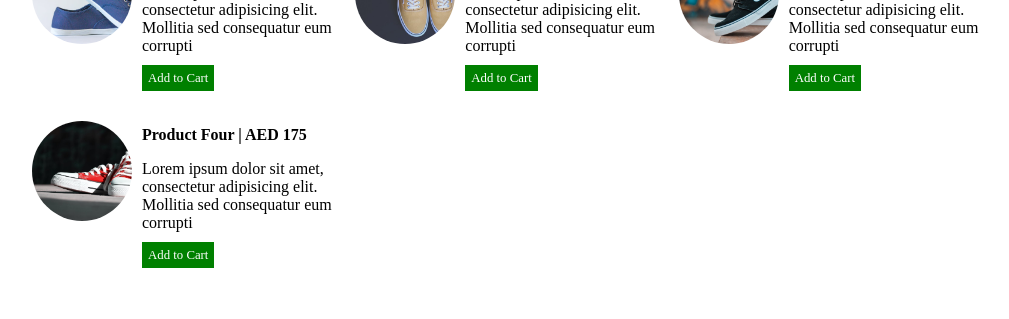
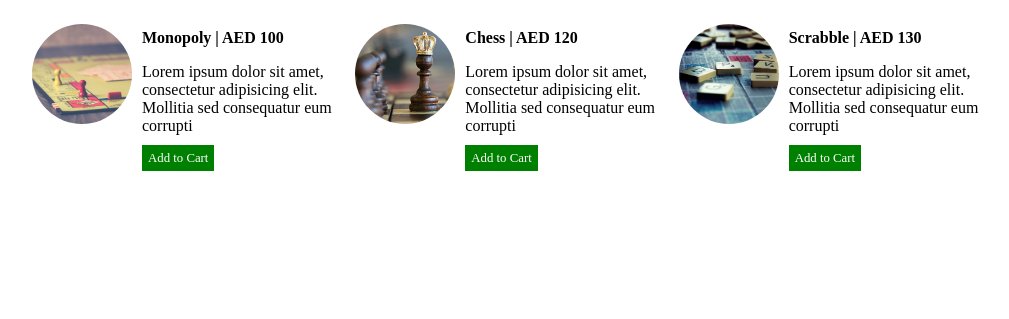
Before and after one commit to sunil-mnair/flask-shopping-cart, a Flask app: page /add_to_cart/1 in a window 1280 px wide. Shown: the part 481-800 px from the top of the page, without its empty margins (128-1137 px from the left). Run offline with Flask 2, Linux system fonts and the light colour scheme; data comes from the database, SQL or seed files in the repository.

Commit message:
Shopping Cart Template

```diff
--- a/app.py
+++ b/app.py
@@ -1,13 +1,11 @@
 import os
+import json
+from jinja2 import Markup
 from flask import Flask,render_template,request,flash,session,redirect,url_for
 from flask_sqlalchemy import SQLAlchemy
 
 # Libary for Sending Emails
 from flask_mail import Mail,Message
-
-# Enables the Admin View
-from flask_admin import Admin,AdminIndexView
-from flask_admin.contrib.sqla import ModelView
 
 from datetime import timedelta
 
@@ -37,11 +35,12 @@
 
 from models import *
 
-admin = Admin(app,template_mode='bootstrap3')
 
-# creates an Admin View for the Products collection
-admin.add_view(AllModelView(Products,db.session))
+def read_json_file():
+    with open('products.json') as file:
+        data = json.load(file)
 
+    return data
 
 def session_check():
     session.permanent = True
@@ -61,36 +60,41 @@
 @app.route("/")
 def index():
     session_check()
+
+    products = read_json_file()
+
+
     return render_template("index.html")
 
 @app.route("/view")
 def view():
     session_check()
-    products = Products.query.all()
+
+    products = read_json_file()
     cart = session['cart']
 
-    return render_template("view.html",products=products,cart=cart)
+    return render_template("view.html",products=products["products"],cart=cart)
 
 @app.route("/add_to_cart/<int:id>",methods=['GET','POST'])
 def add_to_cart(id):
     session_check()
-    products = Products.query.all()
+    products = read_json_file()
 
-    product = Products.query.get_or_404(id)
+    product = [product for product in products["products"] if product["id"]== str(id)][0]
 
-    if not any(str(product.id) in d for d in session['cart']):
-        session['cart'].append({str(product.id):1})
+    if not any(str(product["id"]) in d for d in session['cart']):
+        session['cart'].append({str(product["id"]):1})
 
-    elif any(str(product.id) in d for d in session['cart']):
+    elif any(str(product["id"]) in d for d in session['cart']):
         for d in session['cart']:
-            qty = [(k,q) for k,q in d.items() if k == str(product.id)]
+            qty = [(k,q) for k,q in d.items() if k == str(product["id"])]
             if qty:
                 qty = qty[0][1] + 1
-            d.update((k, qty) for k, v in d.items() if k == str(product.id))
+            d.update((k, qty) for k, v in d.items() if k == str(product["id"]))
 
     cart = session['cart']
 
-    return render_template("view.html",products=products,cart=cart)
+    return render_template("view.html",products=products["products"],cart=cart)
 
 
 @app.route("/cart",methods=['GET','POST'])
--- /dev/null
+++ b/products.json
@@ -0,0 +1,25 @@
+{
+    "products":[
+        {
+            "id" : "1",
+            "name" : "Monopoly",
+            "description" : "Lorem ipsum dolor sit amet, consectetur adipisicing elit. Mollitia sed consequatur eum corrupti",
+            "picture" : "pic1.jpeg",
+            "price"     : 100
+        },
+        {
+            "id" : "2",
+            "name" : "Chess",
+            "description" : "Lorem ipsum dolor sit amet, consectetur adipisicing elit. Mollitia sed consequatur eum corrupti",
+            "picture" : "pic2.jpeg",
+            "price"     : 120
+        },
+        {
+            "id" : "3",
+            "name" : "Scrabble",
+            "description" : "Lorem ipsum dolor sit amet, consectetur adipisicing elit. Mollitia sed consequatur eum corrupti",
+            "picture" : "pic3.jpeg",
+            "price"     : 130
+        }
+    ]
+}
--- a/static/css/style.css
+++ b/static/css/style.css
@@ -4,7 +4,7 @@
  .container{
   height: 100vh;
    display: grid;
-   grid-template-rows: 10% 40% auto;
+   grid-template-rows: 10% 50% auto;
 
    grid-template-areas:
    "n"
@@ -42,14 +42,14 @@
  .header{
    grid-area: h;
    background-color: cyan;
-   background-image:url('https://images.pexels.com/photos/1124466/pexels-photo-1124466.jpeg?auto=compress&cs=tinysrgb&dpr=2&w=500');
+   background-image:url('https://images.pexels.com/photos/278918/pexels-photo-278918.jpeg?auto=compress&cs=tinysrgb&dpr=2&w=500');
    background-size: cover;
    background-position: center;
 
    display: flex;
    flex-direction: column;
    justify-content: center; /* horizontal alignment */
-    align-items: center; /* vertical alignment */
+   align-items: center; /* vertical alignment */
  }
 
  .content{
--- a/templates/base.html
+++ b/templates/base.html
@@ -18,8 +18,8 @@
     </div>
 
     <div class="header">
-      <h1>The Shoe Factory</h1>
-      <h3>Find your Feet Mate here!</h3>
+      <h1>World of Board Games</h1>
+      <h3>Have fun with Games</h3>
     </div>
 
 
--- a/templates/index.html
+++ b/templates/index.html
@@ -1,4 +1,8 @@
 {% extends "base.html"%}
 {% block content %}
 
+
+
+
+
 {% endblock %}
--- a/templates/view.html
+++ b/templates/view.html
@@ -10,12 +10,12 @@
     {% for product in products %}
 
             <div class="product">
-                <div class="productimage" style="background-image:url('/static/images/{{ product.picture }}');background-size:cover">
+                <div class="productimage" style="background-image:url('/static/images/{{ product["picture"] }}');background-size:cover">
                 </div>
                 <div class="productname">
-                    <h4>{{product.name}} | AED {{product.price}}</h4>
-                    <p>{{product.description}}</p>
-                    <a class="add" href="/add_to_cart/{{product.id}}">Add to Cart</a>
+                    <h4>{{product["name"]}} | AED {{product["price"]}}</h4>
+                    <p>{{product["description"]}}</p>
+                    <a class="add" href="/add_to_cart/{{ product["id"] }}">Add to Cart</a>
                 </div>
             </div>
     {% endfor %}
```
Also changed, not shown: static/images/pic1.jpeg (added), static/images/pic2.jpeg, static/images/pic3.jpeg, 1 other file.
